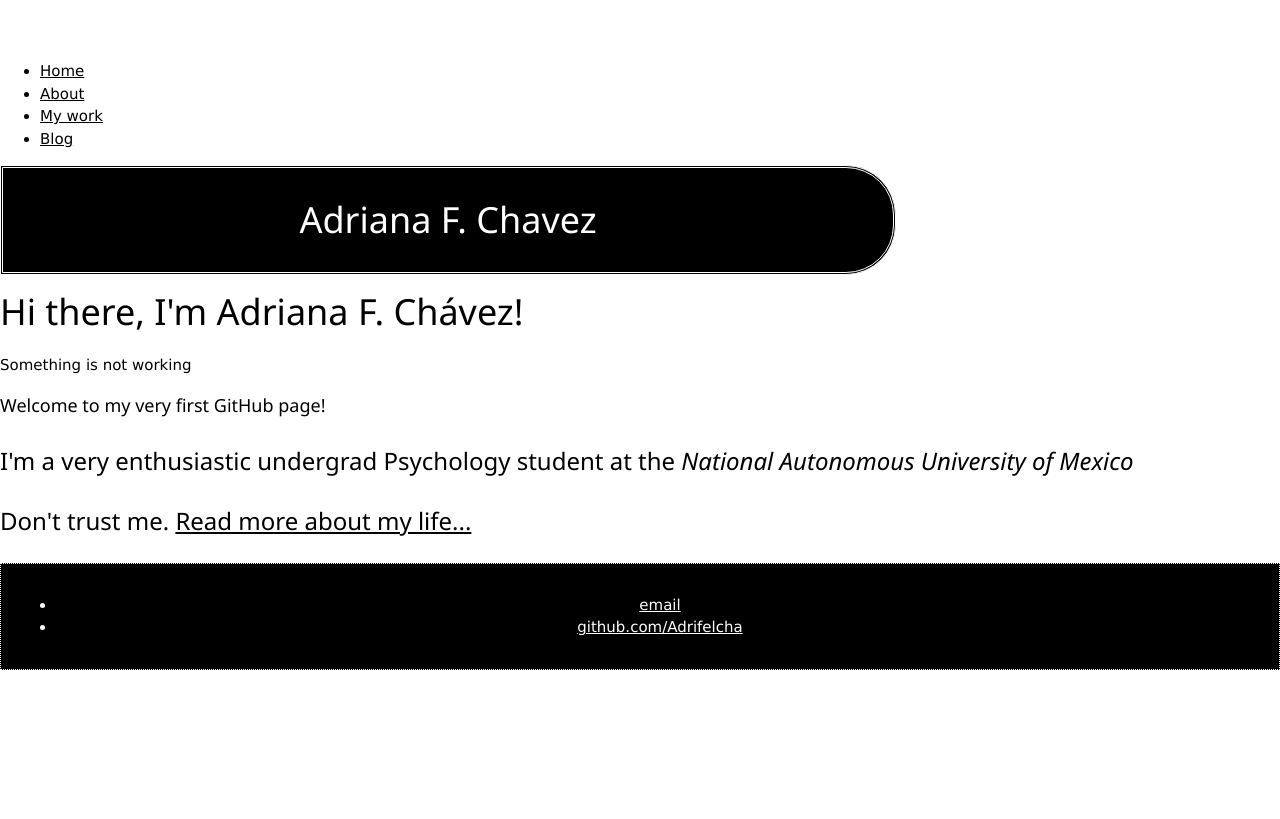
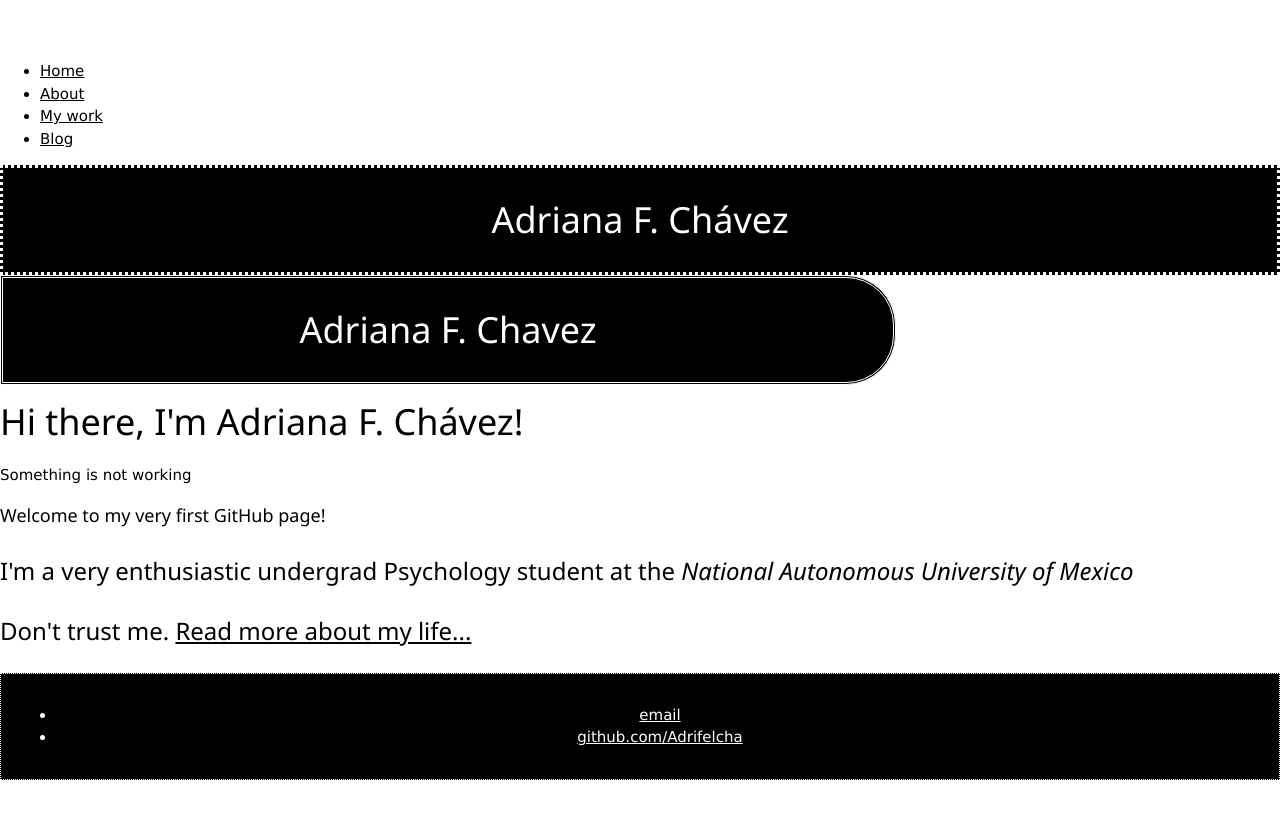
Before and after one commit to Adrifelcha/Adrifelcha-github.io, a Jekyll site: the page built from index.html, in a window 1280 px wide. Shown: the top 819 px of the page. Built offline with Jekyll 4.4.1, drawn with Linux system fonts in a browser that asks for light colours.

Commit message:
Update default.html

```diff
--- a/_layouts/default.html
+++ b/_layouts/default.html
@@ -8,7 +8,16 @@
 			<title>{{ page.title }}</title>
 
 		<style>
-			header {
+			header.style1 {
+    				padding: 1em;
+    				color: white;
+    				background-color: black;
+    				text-align: center;
+    				border: 3px dotted white;
+				width: 100;
+			}
+
+			header.style2 {
     				padding: 1em;
     				color: white;
     				background-color: black;
@@ -45,7 +54,11 @@
 	    		</ul>
 			</nav>
 
-			<header>
+			<header class=style1>
+      <h1 class="project-name">Adriana F. Chávez</h1>
+    			</header>
+
+			<header class=style2>
       <h1 class="project-name">{{ page.title }}</h1>
     			</header>
 
```
